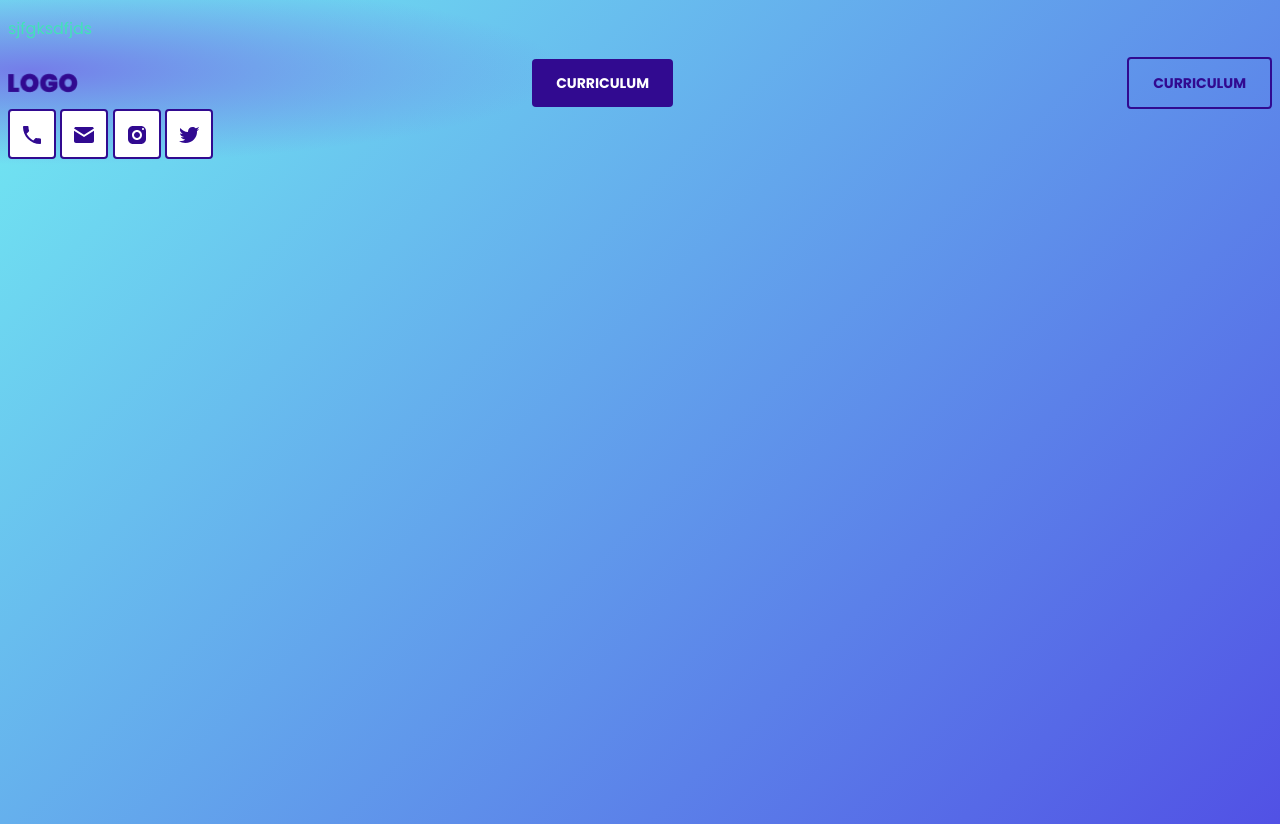
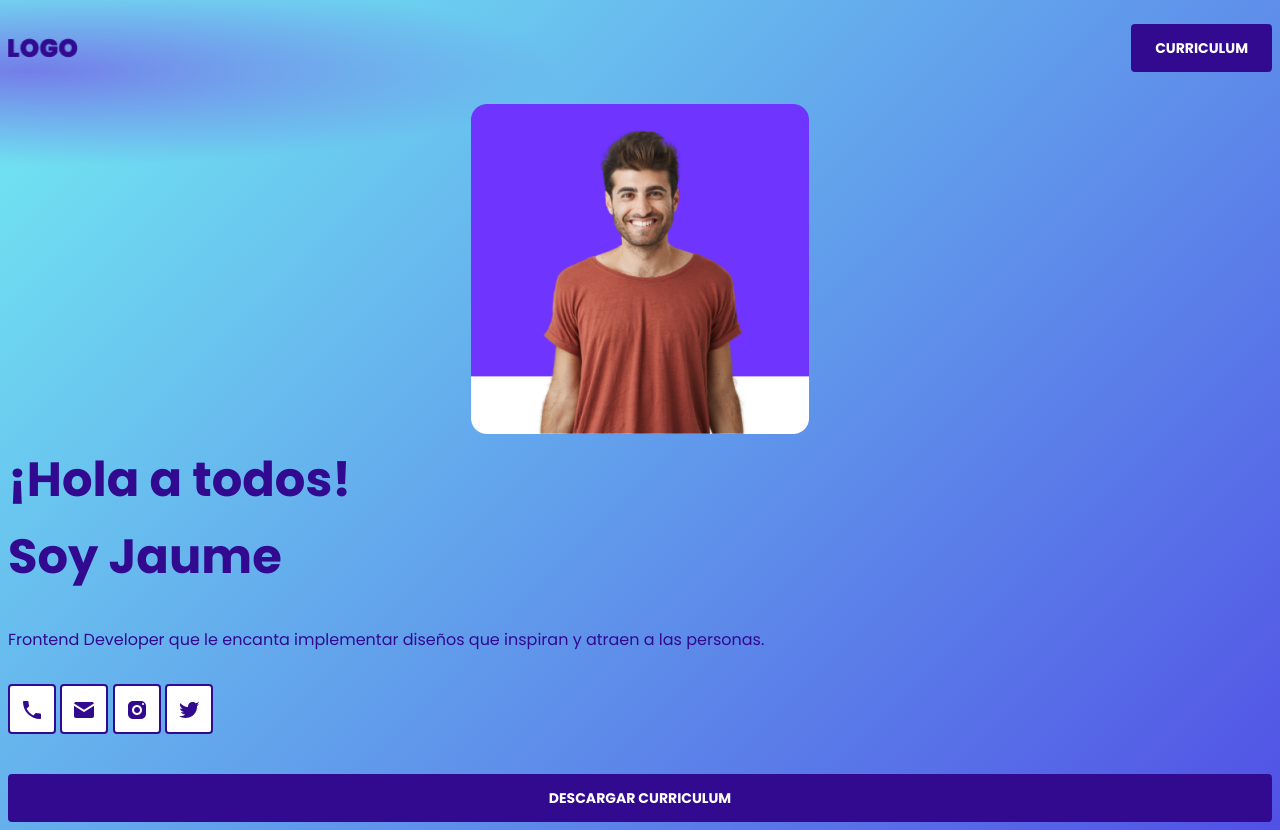
Before and after one commit to engelcituk/portafolio-demo, a plain HTML site: page index.html in a window 1280 px wide. Drawn offline with Linux system fonts and the light colour scheme.

Commit message:
Componente de Hero

```diff
--- a/css/button.css
+++ b/css/button.css
@@ -8,6 +8,8 @@
     padding-block-start: 13px;
     padding-inline-end: 24px;
     padding-inline-start: 24px;
+    text-align: center;
+    text-decoration: none;
     text-transform: uppercase;
 }
 .button.is-secondary{
--- a/css/header.css
+++ b/css/header.css
@@ -1,5 +1,6 @@
 .header{
+    align-items: center;
+    block-size: 80px;
+    justify-content: space-between;
     display: flex;
-    justify-content: space-between;
-    align-items: center;
 }
--- /dev/null
+++ b/css/hero.css
@@ -0,0 +1,27 @@
+.hero {
+    padding-block-start: 16px;
+}
+
+.hero-description{
+    display: flex;
+    flex-direction: column;
+    gap: 16px;
+}
+
+.hero-social{
+    padding-block-end: 24px;
+}
+
+.hero-image{
+    text-align: center;
+}
+
+.hero h1 {
+    font: var(--headLine3);
+    margin: 0;
+}
+
+.hero h1 span:nth-of-type(1){
+    font: var(--headline5);
+    display: block;
+}
--- a/css/index.css
+++ b/css/index.css
@@ -1,6 +1,8 @@
 @import "./button.css";
 @import "./button-icon.css";
 @import "./header.css";
+@import "./hero.css";
+
 
 :root{
     --fontBase: 'Poppins', sans-serif;
@@ -23,5 +25,5 @@ body{
     background: var(--gradient);
     min-block-size: 100vh;
     font: var(--body1);
-    color: var(--green);
+    color: var(--purple);
 }
--- a/index.html
+++ b/index.html
@@ -11,17 +11,31 @@
     <link href="https://fonts.googleapis.com/css2?family=Poppins:wght@400;700&display=swap" rel="stylesheet">
 </head>
 <body>
-    <p>sjfgksdfjds</p>
     <header class="header">
         <img src="./img/logo.png" alt="Logo muy cool" width="70">
         <button class="button">Curriculum</button>
-        <button class="button is-secondary">Curriculum</button>
     </header>
 
-    <a class="button-icon" href="tel:9831853730"><img src="./img/icons/icon-phone.svg" alt=""></a>
-    <a class="button-icon" href="tel:9831853730"><img src="./img/icons/icon-important_mail.svg" alt=""></a>
-    <a class="button-icon" href="tel:9831853730"><img src="./img/icons/icon-instagram.svg" alt=""></a>
-    <a class="button-icon" href="tel:9831853730"><img src="./img/icons/icon-twitter_squared.svg" alt=""></a>
+    <section class="hero">
+        <div class="hero-image">
+            <img src="./img/user.png" alt="" width="338" height="330">
+        </div>
+        <div class="hero-description">
+            <h1>
+                <span>¡Hola a todos!</span>
+                <span>Soy Jaume</span>
+            </h1>
+            <p>Frontend Developer que le encanta implementar diseños que inspiran y atraen a las personas.</p>
+            <div class="hero-social">
+                <a class="button-icon" href="tel:9831853730"><img src="./img/icons/icon-phone.svg" alt=""></a>
+                <a class="button-icon" href="tel:9831853730"><img src="./img/icons/icon-important_mail.svg" alt=""></a>
+                <a class="button-icon" href="tel:9831853730"><img src="./img/icons/icon-instagram.svg" alt=""></a>
+                <a class="button-icon" href="tel:9831853730"><img src="./img/icons/icon-twitter_squared.svg" alt=""></a>
+            </div>
+            <a href="#" class="button">Descargar Curriculum</a>
+        </div>
+    </section>
+
 
 </body>
 </html>
```
Also changed, not shown: img/user.png (added).
